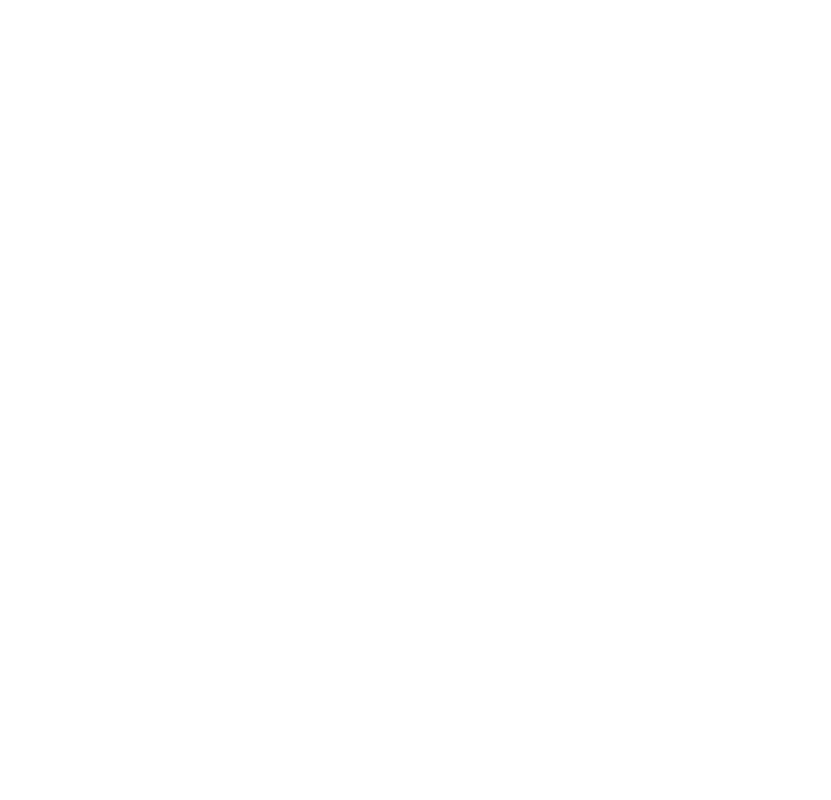
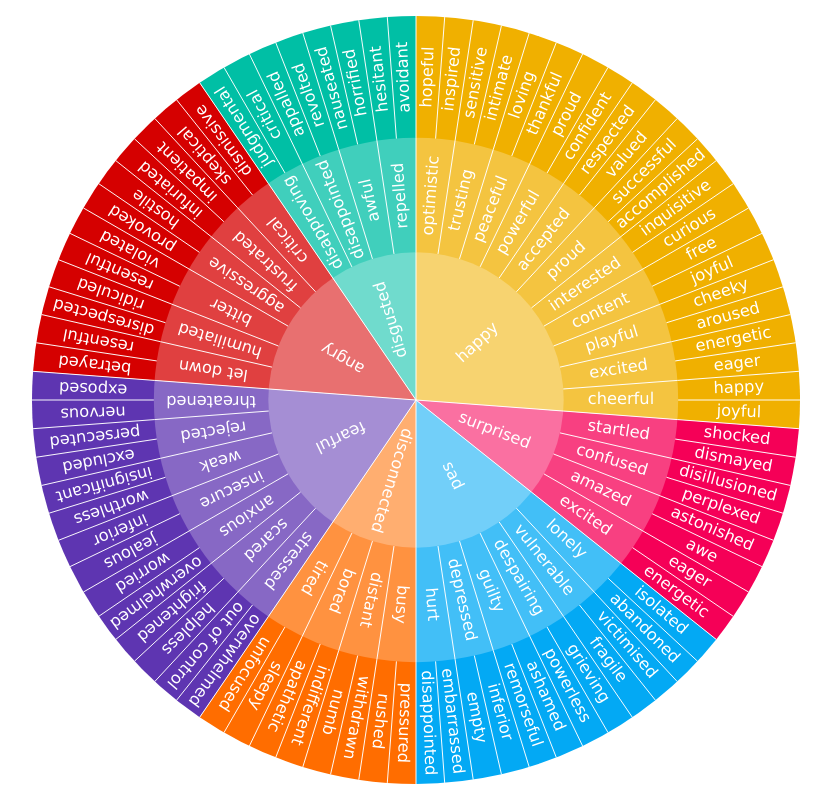
Before and after one commit to SamMangan/feelingswheel, a plain HTML site: page index.html in a window 1280 px wide. Shown: the whole page, without its empty margins (224-1055 px from the left). Drawn offline with Linux system fonts and the light colour scheme.

Commit message:
Update index.html

```diff
--- a/index.html
+++ b/index.html
@@ -5,7 +5,7 @@
   <meta http-equiv="Content-Type" content="text/html; charset=UTF-8">
   <meta name="viewport" content="width=device-width, initial-scale=1.0">
   <title>Feelings Wheel</title>
-  <link rel="stylesheet" href="/main.css">
+  <link rel="stylesheet" href="main.css">
 </head>
 
 <body>
@@ -15,6 +15,6 @@
       <g id="color"></g>
     </svg>
   </div>
-  <script src="/wheel.js" />
 </body>
+<script src="wheel.js"></script>
 </html>
```
